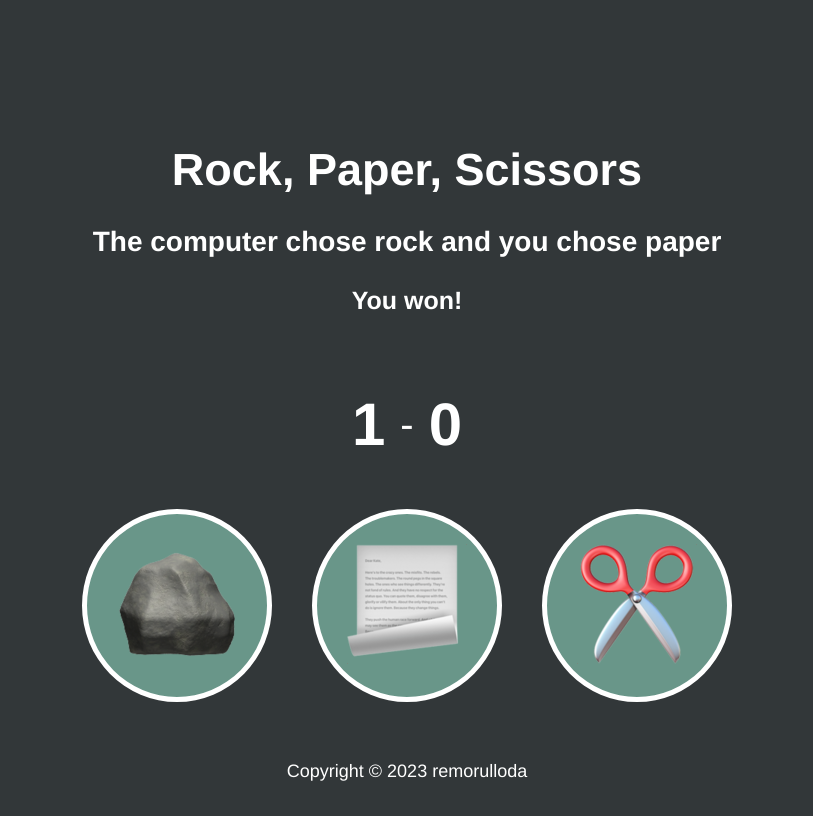
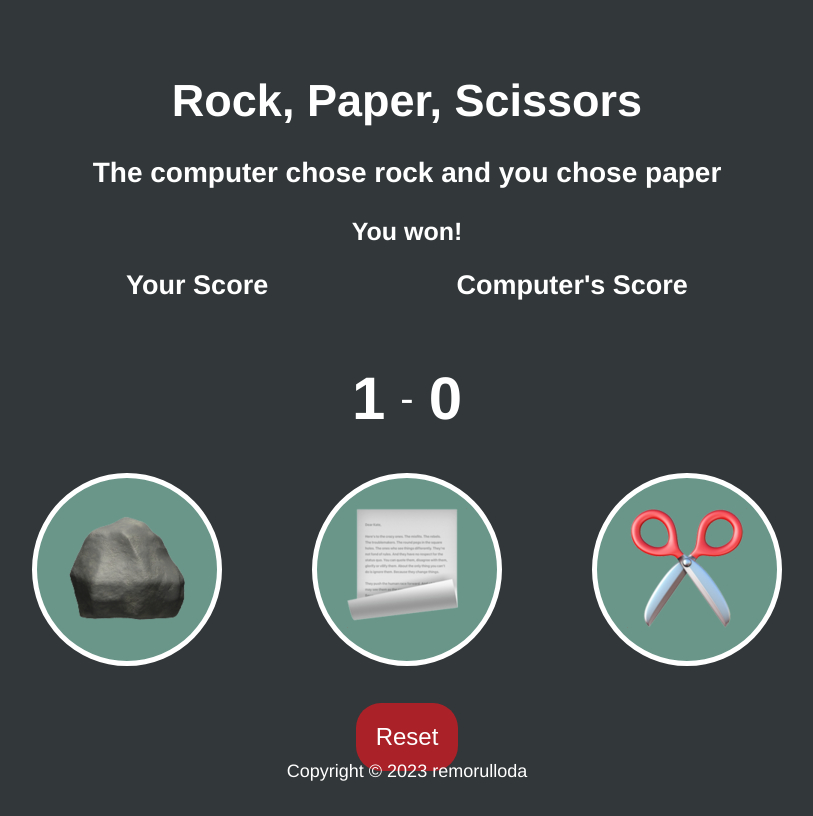
Before and after one commit to remosrulloda/Rock-Paper-Scissors, a plain HTML site: page index.html in a window 1280 px wide. Both pictures are taken after a click on the button 640 px from the left and 548 px from the top of the page. Shown: the whole page, without its empty margins (233-1046 px from the left). Drawn offline with Linux system fonts and the light colour scheme.

Commit message:
Adding changes

```diff
--- a/index.html
+++ b/index.html
@@ -13,8 +13,15 @@
     <div class="content">
         <h1>Rock, Paper, Scissors</h1>
 
-        <h3 class="computer-choice"></h3>
-        <h3 class="result-message"></h3>
+        <div class="results">
+            <h3 class="computer-choice"></h3>
+            <h3 class="result-message"></h3>
+        </div>
+
+        <div class="score-labels">
+            <h2>Your Score</h2>
+            <h2>Computer's Score</h2>
+        </div>
 
         <div class="score-section">
             <h2 class="your-score">0</h2>
@@ -24,18 +31,25 @@
 
         <div class="choices">
             <div class="choice">
-                <button class="btn" id="rock"><img src="/img/rock.png" alt="rock" id="rock"></button>
+                <button class="btn" id="rock"><img src="/img/rock.png" alt="rock" id="rock" draggable="false"></button>
             </div>
 
             <div class="choice">
-                <button class="btn" id="paper"><img src="/img/paper.png" alt="paper" id="paper"></button>
+                <button class="btn" id="paper"><img src="/img/paper.png" alt="paper" id="paper"
+                        draggable="false"></button>
             </div>
 
             <div class="choice">
-                <button class="btn" id="scissors"><img src="/img/scissors.png" alt="scissors" id="scissors"></button>
+                <button class="btn" id="scissors"><img src="/img/scissors.png" alt="scissors" id="scissors"
+                        draggable="false"></button>
             </div>
         </div>
     </div>
+
+    <div class="reset">
+        <button class="reset-btn">Reset</button>
+    </div>
+
     <footer class="footer">
         <p>Copyright © 2023 remorulloda</p>
     </footer>
--- a/index.js
+++ b/index.js
@@ -1,6 +1,7 @@
 const resultMessage = document.querySelector(".result-message");
 const computerChoiceDisplay = document.querySelector('.computer-choice');
 const possibleChoices = document.querySelectorAll('.btn');
+const resetButton = document.querySelector('.reset-btn');
 
 let yourScore = document.querySelector(".your-score");
 let computerScore = document.querySelector(".computer-score");
@@ -9,18 +10,29 @@ let userChoice;
 let yourPoints = 0;
 let computerPoints = 0;
 
+function resetScore() {
+    yourPoints = 0;
+    computerPoints = 0;
+    msg = "";
+    computerChoiceDisplay.innerHTML = "";
+    updateScore();
+}
+
+resetButton.addEventListener('click', resetScore);
+
 possibleChoices.forEach(possibleChoice => possibleChoice.addEventListener('click', (e) => {
     userChoice = e.target.id;
     getComputerChoice();
     displayWinner();
-
-    if (yourPoints + computerPoints === 5) {
-        yourPoints = 0;
-        computerPoints = 0;
-    }
 }));
 
 // functions
+function updateScore() {
+    resultMessage.innerHTML = msg;
+    yourScore.innerHTML = yourPoints;
+    computerScore.innerHTML = computerPoints;
+}
+
 function getComputerChoice() {
     const randomNumber = Math.floor(Math.random() * possibleChoices.length) + 1;
 
@@ -57,7 +69,5 @@ function displayWinner() {
         msg = 'You lost...';
         computerPoints++;
     }
-    resultMessage.innerHTML = msg;
-    yourScore.innerHTML = yourPoints;
-    computerScore.innerHTML = computerPoints;
+    updateScore();
 }
--- a/style.css
+++ b/style.css
@@ -2,10 +2,13 @@
     --Background-color: hsl(197, 7%, 21%);
     --Button-color: hsl(163, 18%, 50%);
     --Button-clicked: hsl(164, 18%, 37%);
+    --Reset-button: hsl(357, 67%, 40%);
+    --Reset-button-hover: hsl(357, 100%, 32%);
 }
 
 html {
     font-family: "Helvetica", sans-serif;
+    user-select: none;
 }
 
 body {
@@ -13,7 +16,7 @@ body {
     min-height: 100vh;
     display: flex;
     font-size: 18px;
-    justify-content: space-around;
+    justify-content: space-evenly;
     align-items: center;
     color: white;
     flex-direction: column;
@@ -34,12 +37,24 @@ h1 {
     font-size: 28px;
 }
 
+.score-labels {
+    display: flex;
+    flex-direction: row;
+    justify-content: space-around;
+
+}
+
 .score-section {
     display: flex;
     justify-content: center;
     font-size: 40px;
     align-items: center;
     gap: 15px;
+    height: 150px;
+}
+
+.results {
+    min-height: 90px;
 }
 
 .choice {
@@ -70,5 +85,24 @@ h1 {
 }
 
 .content {
-    min-width: 600px;
+    min-width: 750px;
 }
+
+.reset-btn {
+    background: var(--Reset-button);
+    color: white;
+    padding: 20px;
+    font-size: 1.5rem;
+    border-radius: 25px;
+    border: none;
+}
+
+.reset-btn:hover {
+    background: var(--Reset-button-hover);
+}
+
+.reset-btn:active {
+    background-color: var(--Reset-button-hover);
+    box-shadow: 0 5px #666;
+    transform: translateY(4px);
+}
```
Also changed, not shown: 2 other files.
